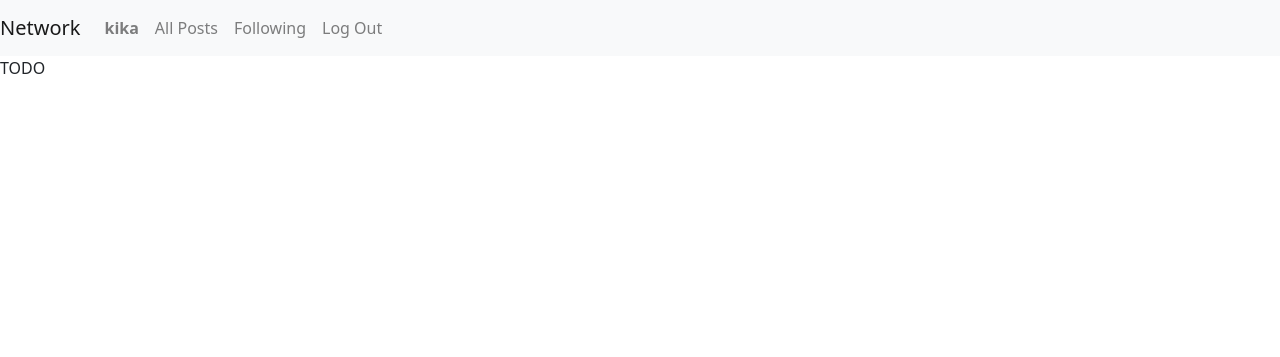
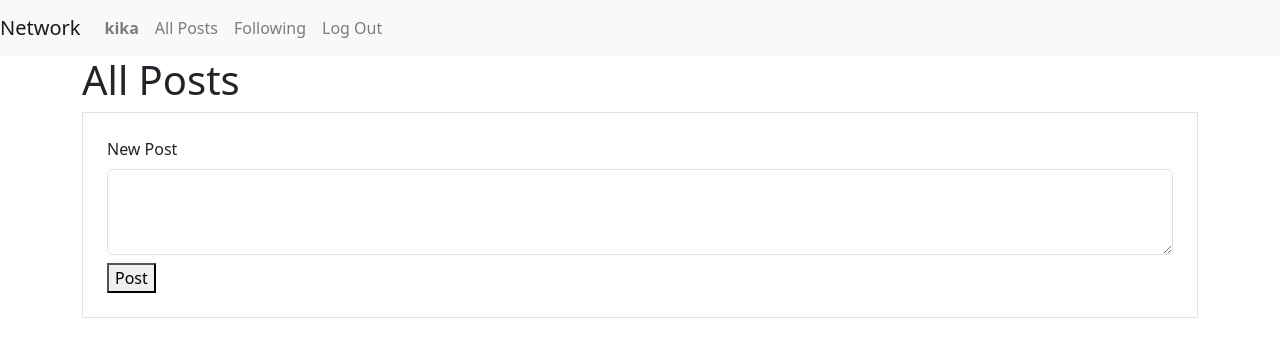
Before and after one commit to jesbiah/network, a Django app: page / in a window 1280 px wide. Shown: the top 357 px of the page. Run offline with Django 3.2, Linux system fonts and the light colour scheme; a user stored in the database is signed in; some libraries are stand-ins or nearby versions.

Commit message:
Add new post form

```diff
--- a/project4/network/templates/network/index.html
+++ b/project4/network/templates/network/index.html
@@ -1,5 +1,18 @@
 {% extends "network/layout.html" %}
 
 {% block body %}
-    TODO
+    <div class="container">
+        <h1>All Posts</h1>
+        {% if user.is_authenticated %}
+            <div class="border p-4">
+                <form>
+                    <div class="form-field mb-2">
+                        <label for="fieldTextarea" class="">New Post</label>
+                        <textarea class="form-control" id="fieldTextarea" rows="3"></textarea>
+                    </div>
+                    <button class="theme-primary btn-solid btn-styled" type="submit">Post</button>
+                </form>
+            </div>
+        {% endif %}
+    </div>
 {% endblock %}
```
